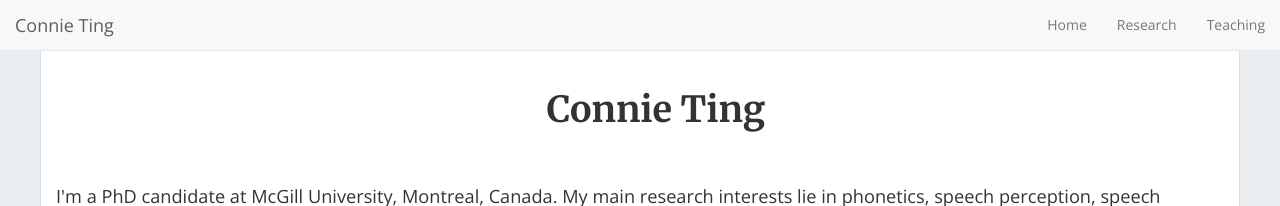
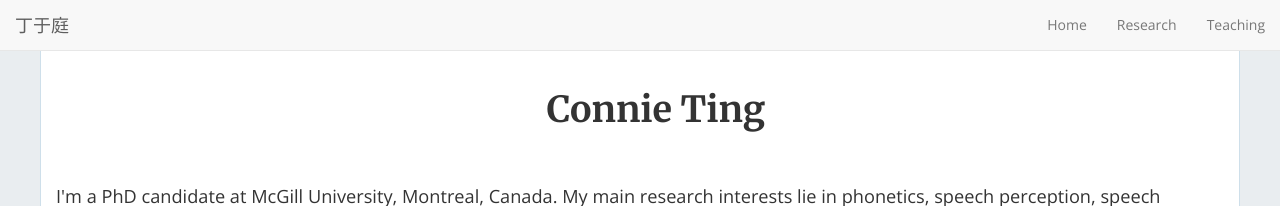
Before and after one commit to connieting/connieting.github.io, a Jekyll site: the page built from index.html, in a window 1280 px wide. Shown: the top 206 px of the page. Built offline with Jekyll 4.4.1, drawn with Linux system fonts in a browser that asks for light colours; nearby versions of some CDN libraries.

Commit message:
Update header.html
changed navbar-brand

```diff
--- a/_includes/header.html
+++ b/_includes/header.html
@@ -41,7 +41,7 @@
                 <span class="icon-bar"></span>
                 <span class="icon-bar"></span>
               </button>
-              <a class="navbar-brand" href="/">{{ site.admin_name }}</a>
+              <a class="navbar-brand" href="#">丁于庭</a>
           </div>
           <div id="navbar" class="navbar-collapse collapse">
             <ul class="nav navbar-nav navbar-right">
```
